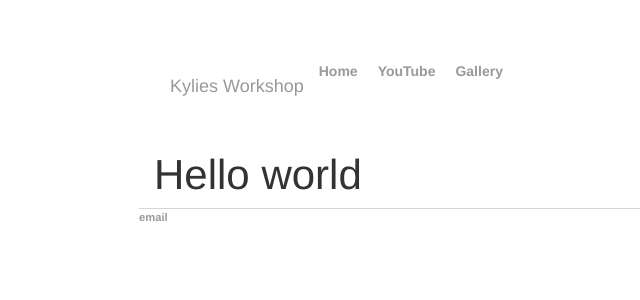
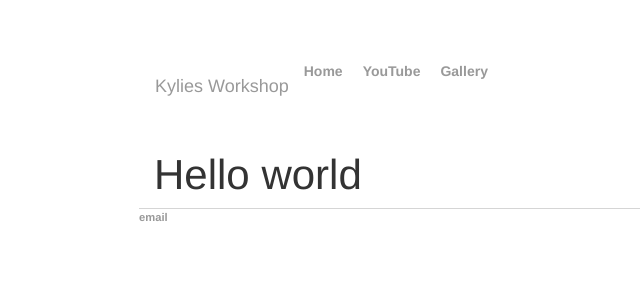
Before and after one commit to kyliesworkshop/kyliesworkshop.github.io, a Jekyll site: the page built from index.html, in a window 1280 px wide. Shown: the top 300 px of the page, without its empty margins (53-693 px from the left). Built offline with Jekyll 4.4.1, drawn with Linux system fonts in a browser that asks for light colours.

Commit message:
Update navigation.html

```diff
--- a/_includes/navigation.html
+++ b/_includes/navigation.html
@@ -1,6 +1,6 @@
-<nav class="navbar navbar-light bg-light">
-  <div class="collapse navbar-collapse" id="navbarNav">
-    <a class="navbar-brand" href="#"> Kylies Workshop </a>
+<nav class="navbar fixed-top navbar-light bg-light">
+  <a class="navbar-brand" href="#"> Kylies Workshop </a>
+  <div class="collapse navbar-collapse justify-content-center" id="navbarNav">
     <ul class="navbar-nav">
       <li class="nav-item active">
         <a class="nav-link" href="#">Home</a>
```
